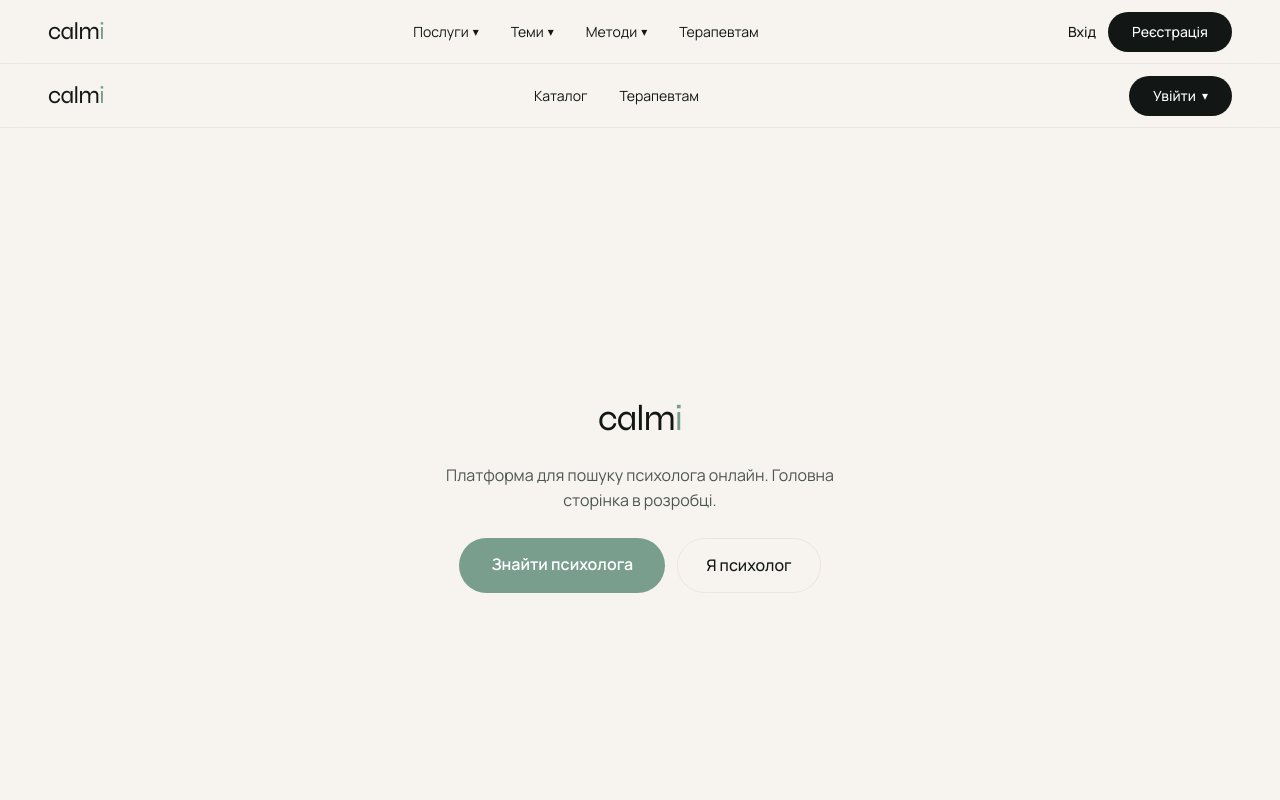
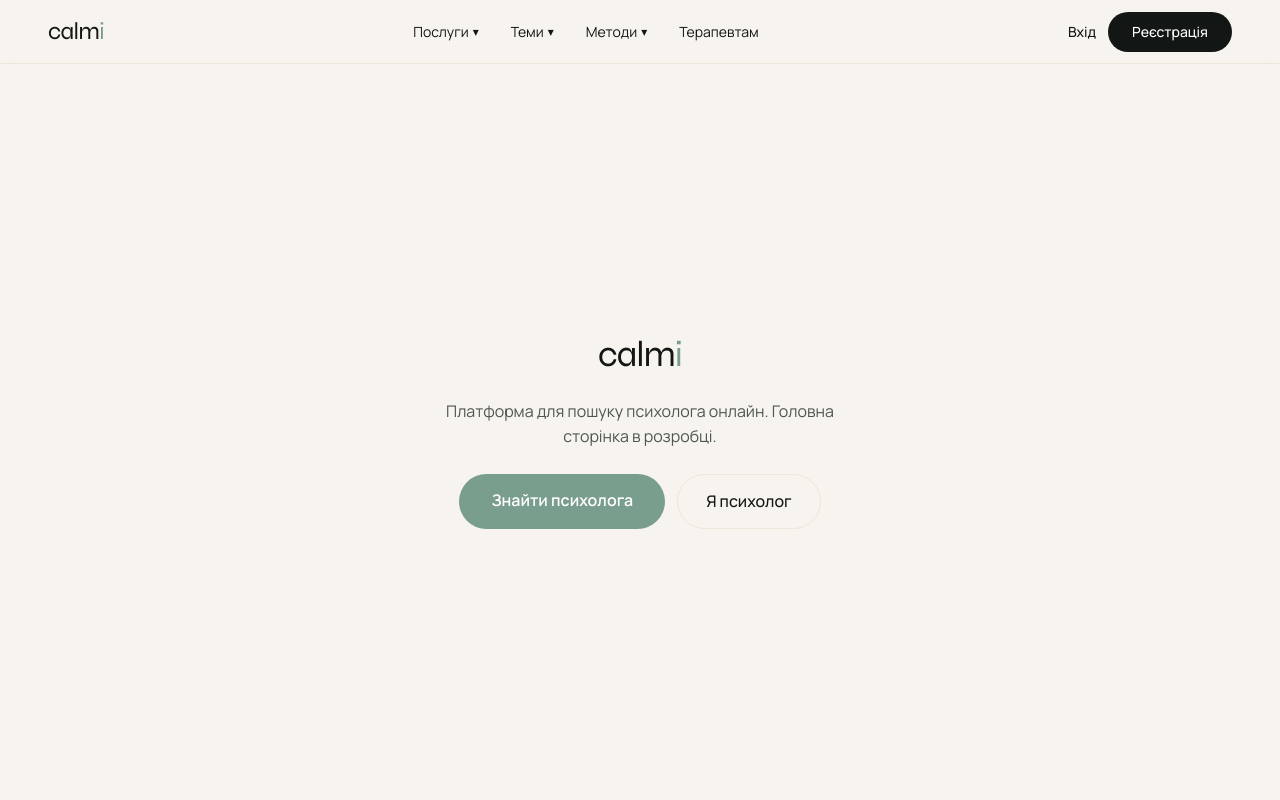
Before and after one commit to nazarskill0-ops/betweensoul, a Next.js app: page / in a window 1280 px wide. Shown: the top 800 px of the page. Built offline with nearby package versions, Linux system fonts and the light colour scheme.

Commit message:
fix: remove duplicate legacy AppHeader, clean up dead code in app-header

```diff
--- a/src/app/page.tsx
+++ b/src/app/page.tsx
@@ -1,11 +1,8 @@
 import Link from "next/link";
-import { AppHeader } from "@/components/layout/AppHeader";
 
 // Temporary homepage stub. Real homepage is task 8 (hero, topics, how-it-works).
 export default function HomePage() {
   return (
-    <>
-      <AppHeader />
     <main className="flex min-h-[calc(100dvh-4rem)] flex-col items-center justify-center gap-6 px-5 text-center">
       <span className="font-display text-4xl tracking-tight">
         calm<span className="text-sage">i</span>
@@ -28,6 +25,5 @@ export default function HomePage() {
         </Link>
       </div>
     </main>
-    </>
   );
 }
--- a/src/components/layout/AppHeader.tsx
+++ /dev/null
@@ -1,89 +0,0 @@
-"use client";
-
-import { useEffect, useRef, useState } from "react";
-import Link from "next/link";
-
-const navLinks = [
-  { href: "/therapists", label: "Каталог" },
-  { href: "/partners", label: "Терапевтам" },
-];
-
-export function AppHeader() {
-  return (
-    <header className="sticky top-0 z-50 flex h-16 items-center justify-between border-b border-sand-dark bg-sand/90 px-5 backdrop-blur-md md:px-12">
-      <Link href="/" className="font-display text-2xl tracking-tight">
-        calm<span className="text-sage">i</span>
-      </Link>
-
-      <nav className="hidden items-center gap-8 md:flex">
-        {navLinks.map((l) => (
-          <Link
-            key={l.href}
-            href={l.href}
-            className="text-sm text-ink transition-colors hover:text-sage"
-          >
-            {l.label}
-          </Link>
-        ))}
-      </nav>
-
-      <AuthMenu />
-    </header>
-  );
-}
-
-function AuthMenu() {
-  const [open, setOpen] = useState(false);
-  const ref = useRef<HTMLDivElement>(null);
-
-  useEffect(() => {
-    function onClickOutside(e: MouseEvent) {
-      if (ref.current && !ref.current.contains(e.target as Node)) {
-        setOpen(false);
-      }
-    }
-    document.addEventListener("mousedown", onClickOutside);
-    return () => document.removeEventListener("mousedown", onClickOutside);
-  }, []);
-
-  return (
-    <div ref={ref} className="relative">
-      <button
-        type="button"
-        onClick={() => setOpen((o) => !o)}
-        className="flex items-center gap-1.5 rounded-full bg-ink px-6 py-2.5 text-sm font-medium text-white transition-colors hover:bg-sage"
-      >
-        Увійти
-        <span className={`text-xs transition-transform ${open ? "rotate-180" : ""}`}>
-          ▾
-        </span>
-      </button>
-
-      {open && (
-        <div className="absolute right-0 top-full mt-2 w-60 overflow-hidden rounded-[14px] border border-sand-dark bg-white shadow-lg">
-          <Link
-            href="/login"
-            className="block px-4 py-3 text-sm font-medium text-ink transition-colors hover:bg-sage-light"
-          >
-            Вхід в акаунт
-          </Link>
-          <div className="border-t border-sand-dark px-4 pt-3 pb-1 text-xs font-medium uppercase tracking-wide text-ink-muted">
-            Реєстрація
-          </div>
-          <Link
-            href="/register"
-            className="block px-4 py-3 text-sm text-ink transition-colors hover:bg-sage-light"
-          >
-            Я шукаю психолога
-          </Link>
-          <Link
-            href="/therapist-register"
-            className="block px-4 py-3 text-sm text-ink transition-colors hover:bg-sage-light"
-          >
-            Я психолог
-          </Link>
-        </div>
-      )}
-    </div>
-  );
-}
```
Also changed, not shown: src/components/layout/app-header.tsx (+0 -44 lines). Lines whose indentation alone changed are shown as unchanged.
